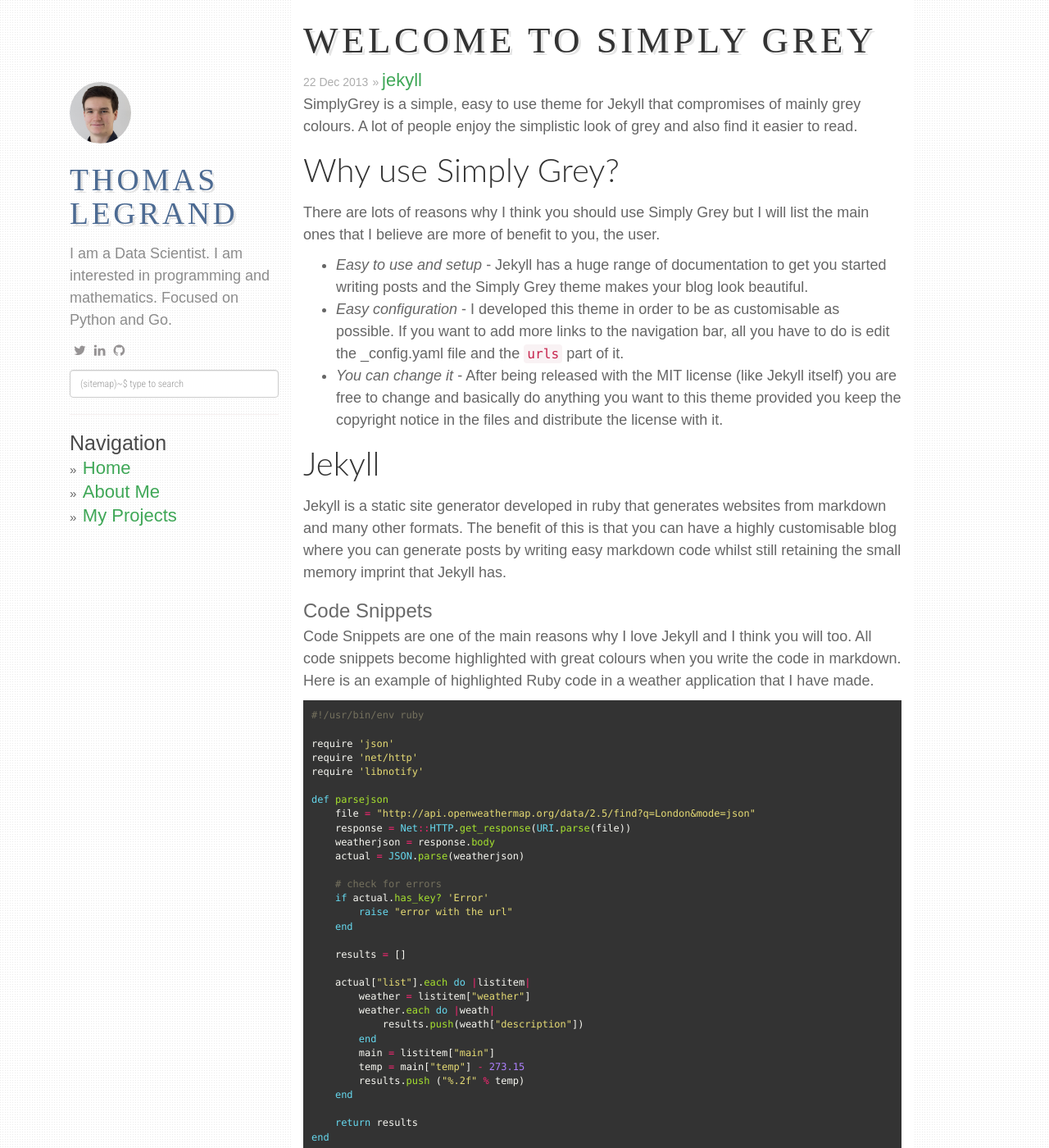
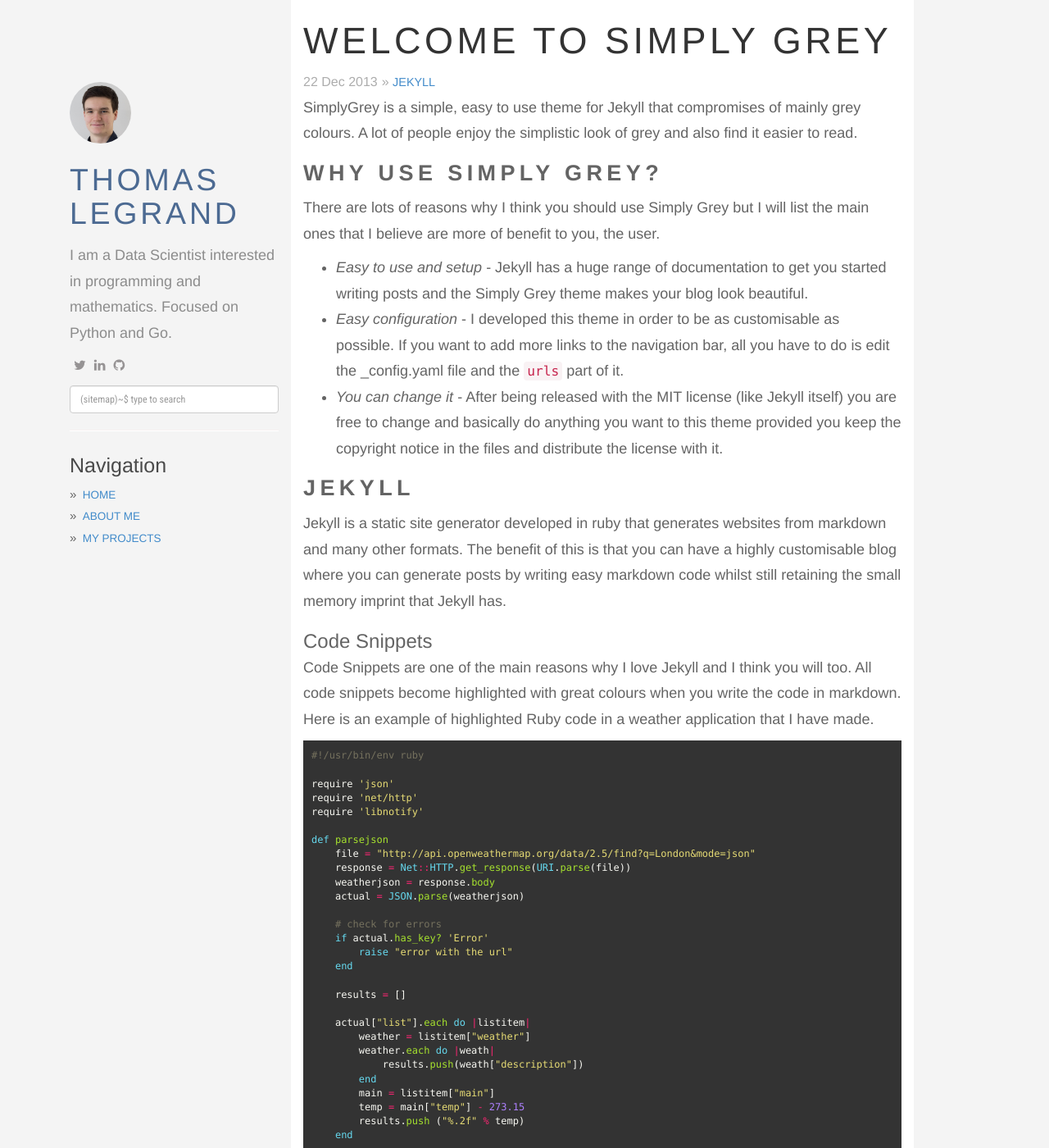
Before and after one commit to DnzzL/dnzzl.github.io, a Jekyll site: the page built from _posts/2013-12-23-welcome-to-simply-grey.markdown, in a window 1280 px wide and 1400 px high. Shown: the whole window at 82% size. Built offline with Jekyll 4.4.1, drawn with Linux system fonts in a browser that asks for light colours; nearby versions of some CDN libraries; comment, search, counter and statistics services are not loaded.

Commit message:
change css

```diff
--- a/_config.yml
+++ b/_config.yml
@@ -2,7 +2,7 @@
 description: My Personal Website and Blog
 author: Thomas Legrand
 github: https://github.com/dnzzl
-about: I am a Data Scientist. I am interested in programming and mathematics. Focused on Python and Go.
+about: I am a Data Scientist interested in programming and mathematics. Focused on Python and Go.
 disqus_shortname: legrand-data-science
 google_analytics: UA-XXXXXXXX-Y
 avatar_url: /static/img/photo.jpg
--- a/static/css/main.css
+++ b/static/css/main.css
@@ -1,10 +1,10 @@
 body {
-  background: url("/static/img/subtle_dots.png");
-  line-height: 1.5em;
-  font-weight: 300;
-  font-size: 20px;
-  color: #666;
-  font-family: 'Orienta', sans-serif;
+  background: #f4f4f4;;
+  color: #646464;
+  font-family: "Source Sans Pro", Helvetica, sans-serif;
+  font-size: 14pt;
+  font-weight: 400;
+  line-height: 1.75;
   font-size: 18px;
   margin: 0 0 24px;
 }
@@ -18,45 +18,44 @@
 span.time, span.categories {
   color: #ADADAD;
   margin-bottom: 5px;
-  font-size: 14px;
+  font-size: 16px;
 }
-h1, h2, h3 {
-  color: #696969;
-  font-weight: normal;
-}
+
 h1 {
   color: #333;
   margin-bottom: 10px;
-  font-family: 'EB Garamond', serif;
+  font-family: "Raleway", Helvetica, sans-serif;
   font-size: 2.5em;
   text-transform: uppercase;
   letter-spacing: 0.1em;
   display: block;
   font-style: normal;
   padding-top: 0.1em;
-  text-shadow: 0.07em 0.07em 0 rgba(0, 0, 0, 0.1);
 }
 h2, h3 {
-  margin-bottom: 5px;
+  margin-bottom: 3px;
 }
 h2 {
-  color: #333;
-  font-family: 'Lato', sans-serif;
-  font-size: 40px;
-  font-weight: 300;
-  line-height: 58px;
-  margin: 0 0 10px;
+  font-family: "Raleway", Helvetica, sans-serif;
+  font-size: 1.5em;
+  font-weight: 900;
+  letter-spacing: 0.2em;
+  line-height: 1.65;
+  margin: 0 0 0.2em 0;
+  text-transform: uppercase;
 }
 
 
 a, a:link, a:active {
-  font-size: 22px;
+  font-family: "Raleway", Helvetica, sans-serif;
+  font-size: 0.9em;
+  text-transform: uppercase;
   margin-bottom: 3px;
   text-decoration: none;
-  color: #3fa757;
+  border-bottom-color: transparent;
 }
 a:hover {
-  color: #B3B3B3;
+  color: #2ebaae !important;
   text-decoration: underline;
 }
 
```
